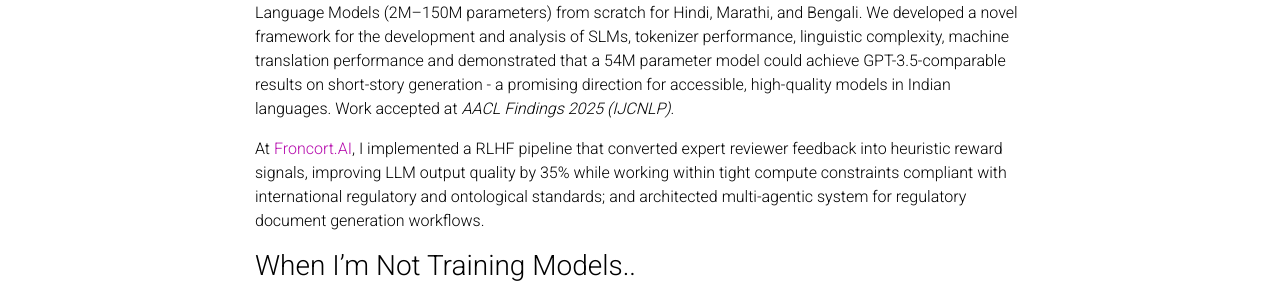
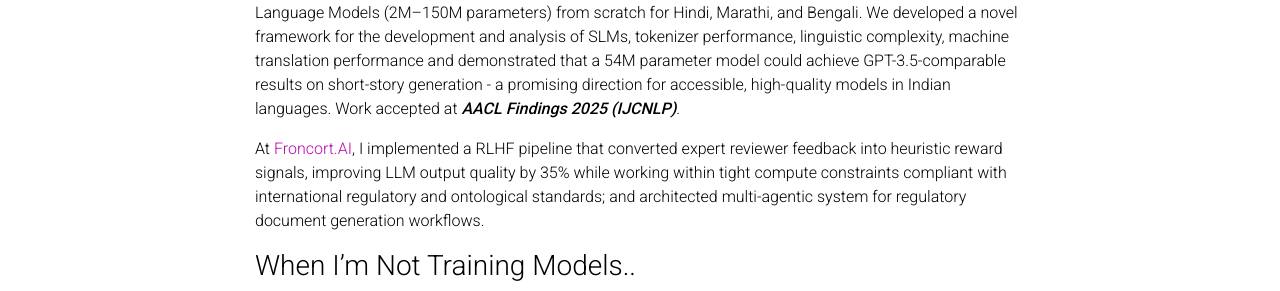
Before and after one commit to malharinamdar/malharinamdar.github.io, a Jekyll site: the page built from _pages/about.md, in a window 1280 px wide and 900 px high, scrolled down 723 px. Shown: the part 159-450 px from the top of the window. Built offline with Jekyll 4.4.1, drawn with Linux system fonts in a browser that asks for light colours; full-size pictures stand in for the smaller copies a plugin makes; comment, search, counter and statistics services are not loaded; a style sheet for code colours, icons or effects is not loaded.

```diff
--- a/_pages/about.md
+++ b/_pages/about.md
@@ -27,7 +27,7 @@ My research interests center on impactful applications of machine learning such
 
 **Medical Reasoning with Phi-3** — Fine-tuned Phi-3-mini-4k-instruct on the *MedQA-USMLE* dataset to teach structured clinical reasoning. Using QLoRA, I trained the model to generate explainable diagnostic chains-of-thought while engaging only 0.44% of its parameters. To explore preference-based alignment further, I implemented a GRPO trainer from scratch in PyTorch, working through the practical challenges of low-precision optimization.
 
-[**Regional TinyStories**](https://arxiv.org/abs/2504.07989) — At [Vizuara AI Labs](https://vizuara.ai), I conducted research on multilingual language modeling under Dr. Raj Dandekar, extending Microsoft's TinyStories (2023) work for Indian regional languages. I trained Small Language Models (2M–150M parameters) from scratch for Hindi, Marathi, and Bengali. We developed a novel framework for the development and analysis of SLMs, tokenizer performance, linguistic complexity, machine translation performance and demonstrated that a 54M parameter model could achieve GPT-3.5-comparable results on short-story generation - a promising direction for accessible, high-quality models in Indian languages. Work accepted at *AACL Findings 2025 (IJCNLP)*.
+[**Regional TinyStories**](https://arxiv.org/abs/2504.07989) — At [Vizuara AI Labs](https://vizuara.ai), I conducted research on multilingual language modeling under Dr. Raj Dandekar, extending Microsoft's TinyStories (2023) work for Indian regional languages. I trained Small Language Models (2M–150M parameters) from scratch for Hindi, Marathi, and Bengali. We developed a novel framework for the development and analysis of SLMs, tokenizer performance, linguistic complexity, machine translation performance and demonstrated that a 54M parameter model could achieve GPT-3.5-comparable results on short-story generation - a promising direction for accessible, high-quality models in Indian languages. Work accepted at ***AACL Findings 2025 (IJCNLP)***.
 
 At [Froncort.AI](https://froncort.ai), I implemented a RLHF pipeline that converted expert reviewer feedback into heuristic reward signals, improving LLM output quality by 35% while working within tight compute constraints compliant with international regulatory and ontological standards; and architected multi-agentic system for regulatory document generation workflows.
 
```
